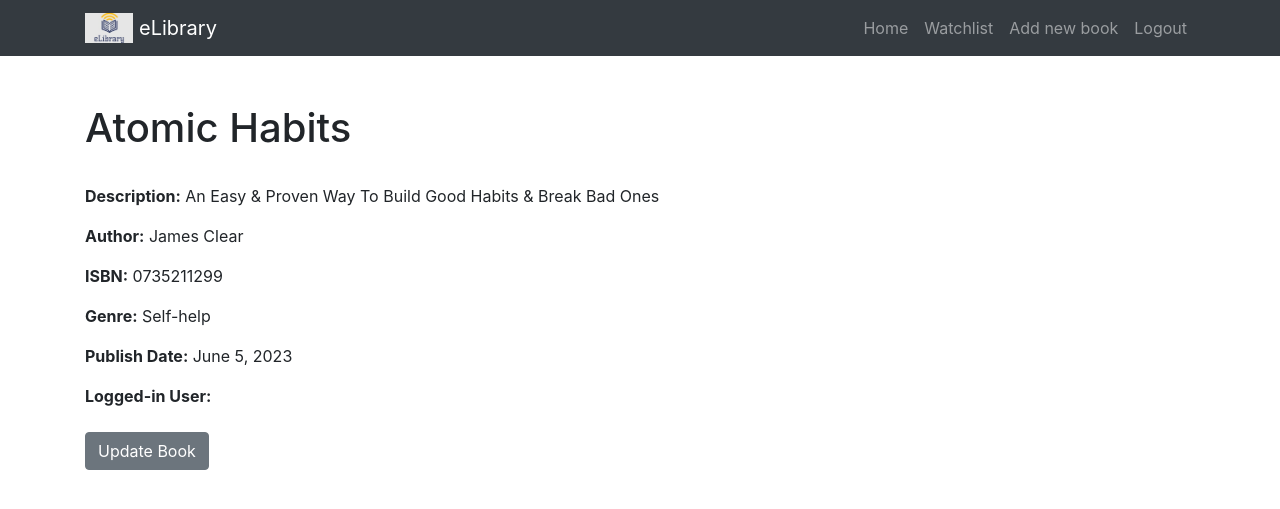
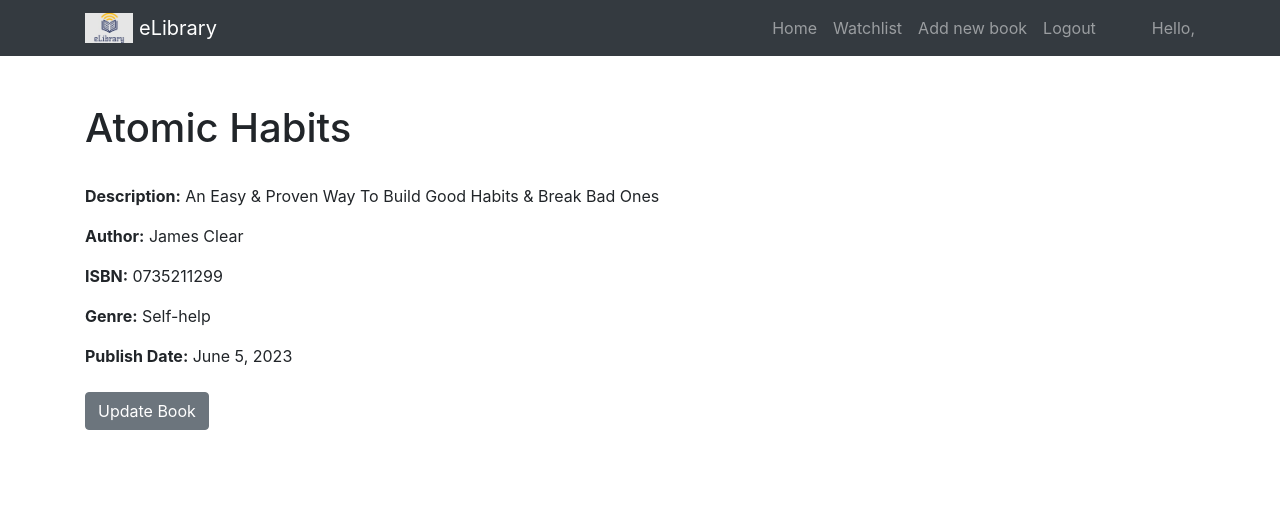
Before and after one commit to AymanBerri/eLibrary, a Django app: a page that uses library_proj/eLibrary/templates/eLibrary/book.html in a window 1280 px wide. Shown: the top 509 px of the page. Run offline with Django 4.2, Linux system fonts and the light colour scheme; data comes from the database, SQL or seed files in the repository; both versions use the stored data as it was after the commit; tables that the repository leaves empty hold one stand-in row (values such as "Sample post"); some libraries are stand-ins or nearby versions.

Commit message:
finished

```diff
--- a/library_proj/eLibrary/static/eLibrary/style.css
+++ b/library_proj/eLibrary/static/eLibrary/style.css
@@ -6,17 +6,19 @@
   }
 
 .item-table {
-
   border-collapse: collapse;
   margin: 0 auto;
 }
 
 .item-table td {
+  width: 50px;
+  word-wrap: break-word;
   font-weight: bold;
-    font-size: 20px;
+  font-size: 40px;
   padding: 20px;
   border: 1px solid #ccc;
   text-align: center;
+  white-space: normal; /* Add this to allow multiple lines of text */
 }
 
 .item-table td:hover {
--- a/library_proj/eLibrary/templates/eLibrary/book.html
+++ b/library_proj/eLibrary/templates/eLibrary/book.html
@@ -16,8 +16,6 @@
         <p><strong>Genre:</strong> {{ book.genre }}</p>
         <p><strong>Publish Date:</strong> {{ book.publish_date }}</p>
 
-        <p><strong>Logged-in User:</strong> {{ request.user.username }}</p>
-
         <form method="POST" action="{% url 'eLibrary:book_view' book.title %}">
           {% csrf_token %}
 
--- a/library_proj/eLibrary/templates/eLibrary/layout.html
+++ b/library_proj/eLibrary/templates/eLibrary/layout.html
@@ -29,6 +29,9 @@
             <li class="nav-item">
                 <a class="nav-link" href="{% url 'eLibrary:logout' %}">Logout</a>
             </li>
+            <li class="nav-item ml-5">
+                <span class="navbar-text">Hello, {{ user.username }}</span>
+            </li>
         </ul>
     </div>
 </nav>
--- a/library_proj/eLibrary/views.py
+++ b/library_proj/eLibrary/views.py
@@ -167,27 +167,36 @@
 
 
 def register_view(request):
+    error_message = None  # Initialize error_message
+    form_data = request.POST.copy()  # Create a copy of POST data
+
     if request.method == 'POST':
         username = request.POST['username']
+        email = request.POST['email']
         password = request.POST['password']
-        email = request.POST['email']
+        confirm_password = form_data['confirm_password']
 
-        # Check if the username already exists
+
+         # Check if the username already exists
         if User.objects.filter(username=username).exists():
-            messages.error(request, 'Username is already taken.')
-            return render(request, 'eLibrary/register.html')
+            error_message = 'Username is already taken.'
 
-        # Create a new user
-        user = User.objects.create_user(username=username, password=password, email=email)
+        # Check if the email already exists
+        elif User.objects.filter(email=email).exists():
+            error_message = 'Email is already registered.'
 
-        # Create a new profile for the user
-        profile = Profile.objects.create(user=user, email=email)
+         # Check if the password and confirm_password match
+        elif password != confirm_password:
+            error_message = 'Password does not match.'
 
-        # # Optionally, you can perform additional tasks such as login the user
-        login(request, user)
+        # If no errors, create a new user and profile
+        else:
+            user = User.objects.create_user(username=username, password=password, email=email) # create new user
+            Profile.objects.create(user=user, email=email)  #Create new profile for the user
+            login(request, user)    # log him in
+            return redirect('eLibrary:home')    # go to home
 
-        # Redirect to the home page
-        return redirect('eLibrary:home')
-
-    else:
-        return render(request, 'eLibrary/register.html')
+    return render(request, 'eLibrary/register.html', {
+        'error_message': error_message,
+        'form_data': form_data, #so the user doesn't retype everytihing again.
+        })
```
Also changed, not shown: library_proj/eLibrary/templates/eLibrary/home.html (+7 -1 lines), library_proj/eLibrary/templates/eLibrary/register.html (+7 -2 lines), library_proj/db.sqlite3. Lines whose indentation alone changed are shown as unchanged.
